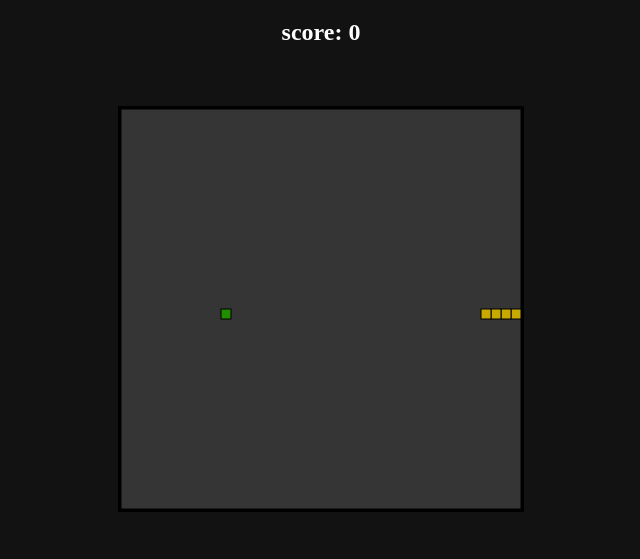
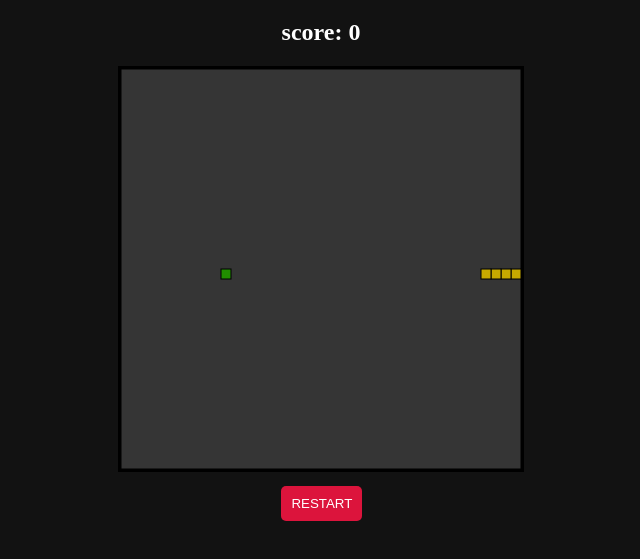
Before and after one commit to entez3/Snake, a plain HTML site: page snakeGame.html in a window 1280 px wide. Shown: the part 61-620 px from the top of the page, without its empty margins (319-959 px from the left). Drawn offline with Linux system fonts and the light colour scheme.

Commit message:
add restart Btn

```diff
--- a/snakeGame.html
+++ b/snakeGame.html
@@ -1,5 +1,6 @@
 <!DOCTYPE html>
 <html lang="en">
+
 <head>
     <meta charset="UTF-8">
     <meta http-equiv="X-UA-Compatible" content="IE=edge">
@@ -7,12 +8,15 @@
     <link rel="stylesheet" href="style.css">
     <title>Snake Game </title>
 </head>
+
 <body>
     <h1>Snake Game</h1>
-   <main>
-       <h2>score: <span id="score">0</span></h2>
-    <canvas id="gameCanvas" width="400" height="400"></canvas>
-   </main>
+    <main>
+        <h2>score: <span id="score">0</span></h2>
+        <canvas id="gameCanvas" width="400" height="400"></canvas>
+        <button id="restart">RESTART</button>
+    </main>
     <script src="/snakeGame.js"></script>
 </body>
+
 </html>
--- a/snakeGame.js
+++ b/snakeGame.js
@@ -30,6 +30,13 @@ gen_food();
 main();
 document.addEventListener("keydown", change_direction);
 
+const restartBtn = document.getElementById("restart");
+restartBtn.addEventListener(
+  "click",
+  (handelClick = () => {
+    window.location.reload();
+  })
+);
 // main function called repeatedly to keep the game running
 function main() {
   if (has_game_ended()) return;
--- a/style.css
+++ b/style.css
@@ -9,16 +9,33 @@ body {
 }
 
 canvas {
-  grid-column: 2;
-  margin-top: 40px;
-  background-color: #353535;
-  color: #fff;
   border: 3px solid #000;
 }
 
-@media screen and (max-width:400px) {
-    canvas{
-        width: 300px;
-        height: 300px;
-    }
+button {
+  display: block;
+  position: relative;
+  margin: 10px;
+  padding: 10px;
+  left: 45.5vw;
+  cursor: pointer;
+  background-color: #dc143c;
+  color: #fff;
+  border-radius: 5px;
+  border: none;
 }
+
+button:active {
+  background-color: #72061b;
+}
+
+button:hover {
+  border: #000 1px solid;
+}
+
+@media screen and (max-width: 400px) {
+  canvas {
+    width: 300px;
+    height: 300px;
+  }
+}
```
